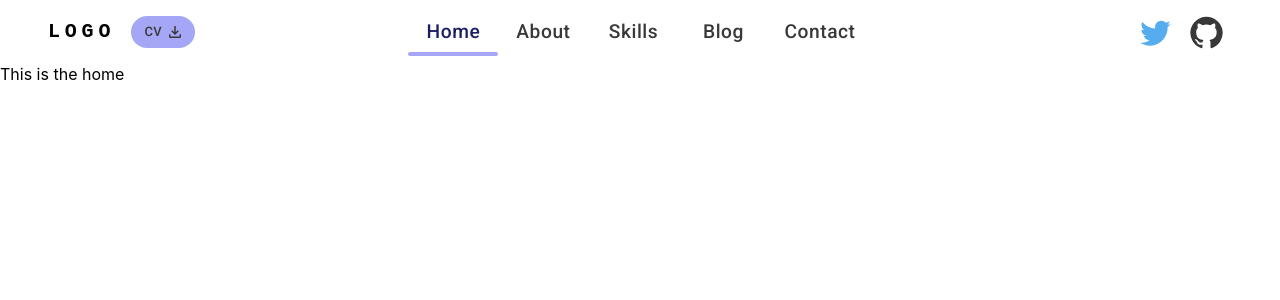
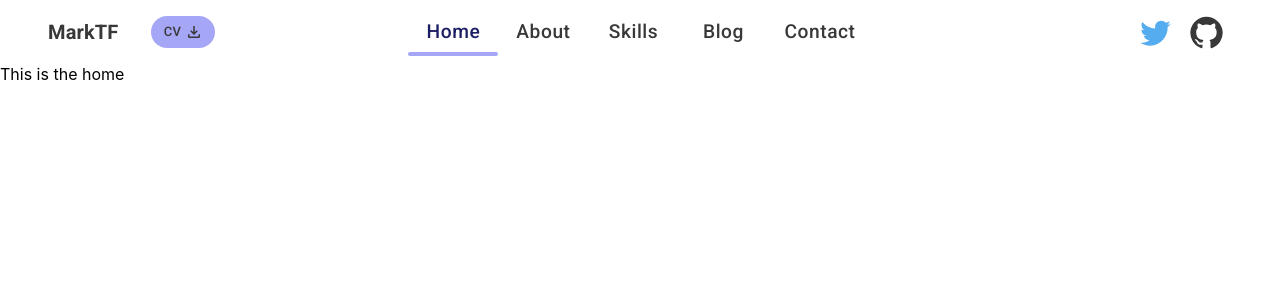
Before and after one commit to MarkoTF/MyCodeResume, a React (Create React App) app: page / in a window 1280 px wide. Shown: the top 300 px of the page. Built offline with nearby package versions, Linux system fonts and the light colour scheme.

Commit message:
feat: now the TopBar is fully responsive

```diff
--- a/src/components/TopBar.tsx
+++ b/src/components/TopBar.tsx
@@ -7,31 +7,26 @@ import {
   Container,
   Button,
   MenuItem,
-  Tooltip,
   Box,
   BoxProps,
   Menu,
-  Avatar,
   useMediaQuery,
   useTheme,
   Tabs,
   Tab,
 } from '@mui/material';
 import MenuIcon from '@mui/icons-material/Menu';
-import AdbIcon from '@mui/icons-material/Adb';
 import FileDownloadOutlinedIcon from '@mui/icons-material/FileDownloadOutlined';
 import GitHubIcon from '@mui/icons-material/GitHub';
 import TwitterIcon from '@mui/icons-material/Twitter';
 
-interface TopBarTypes {
+interface TopBarProps {
   pages: string[],
   openedTab: number,
   handleChangeTab: (event: React.SyntheticEvent<Element, Event>, value: any) => void
 }
 
-const settings = ['Profile', 'Account', 'Dashboard', 'Logout'];
-
-function TopBar(props: TopBarTypes) {
+function TopBar(props: TopBarProps) {
   const theme = useTheme()
   const isMobile = useMediaQuery(theme.breakpoints.down('md'));
 
@@ -44,22 +39,17 @@ function TopBar(props: TopBarTypes) {
   );
 }
 
-const DesktopTopBar = (props: TopBarTypes) => {
+const DesktopTopBar = (props: TopBarProps) => {
   const { pages, openedTab, handleChangeTab } = props;
   const theme = useTheme();
 
   return (
     <Toolbar disableGutters={false}>
-      <Box sx={{ display: 'flex', flex: 1, flexDirection: 'row' }} >
-        <Logo />
-        <Button
-          variant='contained'
-          size='small'
-          color='secondary'
-          endIcon={<FileDownloadOutlinedIcon />}
-        >
-          CV
-        </Button>
+      <Box sx={{ display: 'flex', flex: 1, flexDirection: 'row'}} >
+        <Box sx={{mr: 2}}>
+          <Logo/>
+        </Box>
+        <DownloadCVMenu/>
       </Box>
 
       <Box sx={{ flex: 2, justifyContent: 'center', display: 'flex' }}>
@@ -86,9 +76,10 @@ const DesktopTopBar = (props: TopBarTypes) => {
   );
 }
 
-const MobileTopBar = (props: TopBarTypes) => {
+const MobileTopBar = (props: TopBarProps) => {
   const { pages } = props;
   const [anchorElNav, setAnchorElNav] = React.useState<null | HTMLElement>(null);
+  const theme = useTheme();
 
   const handleOpenNavMenu = (event: React.MouseEvent<HTMLElement>) => {
     setAnchorElNav(event.currentTarget);
@@ -99,8 +90,9 @@ const MobileTopBar = (props: TopBarTypes) => {
   };
 
   return (
-    <Toolbar disableGutters={true}>
-      <Box sx={{ flexGrow: 1, display: 'flex' }}>
+    <Toolbar disableGutters={true} sx={{display: {xs: 'flex'}, justifyContent: {xs: 'space-between'}}}>
+      <Box sx={{ flex: { sm: 1}, display: 'flex', alignItems: 'center' }}>
+        <Box sx={{mr: {sm: 2}}}>
           <IconButton
             size="large"
             aria-label="account of current user"
@@ -111,6 +103,7 @@ const MobileTopBar = (props: TopBarTypes) => {
           >
             <MenuIcon />
           </IconButton>
+        </Box>
         <Menu
           id="menu-appbar"
           anchorEl={anchorElNav}
@@ -132,103 +125,72 @@ const MobileTopBar = (props: TopBarTypes) => {
             </MenuItem>
           ))}
         </Menu>
+        <DownloadCVMenu />
       </Box>
 
+      <Box sx={{justifyContent: 'center', flex: {sm: 1}}}>
         <MobileLogo />
+      </Box>
 
-      <Box sx={{ display: 'flex', justifyContent: 'right', flex: 1 }}>
-        <Account />
+      <Box sx={{ display: 'flex', justifyContent: 'right', flex: {sm: 1} }}>
+        <IconButton><GitHubIcon fontSize='large' sx={{color: theme.palette.black.main}} /></IconButton>
       </Box>
     </Toolbar>
 )};
 
-const Account = () => {
-  const [anchorElUser, setAnchorElUser] = React.useState<null | HTMLElement>(null);
-
-  const handleOpenUserMenu = (event: React.MouseEvent<HTMLElement>) => {
-    setAnchorElUser(event.currentTarget);
-  };
-
-  const handleCloseUserMenu = () => {
-    setAnchorElUser(null);
-  };
-
+const DownloadCVMenu = () => {
   return (
-    <>
-      <Tooltip title="Open settings">
-        <IconButton onClick={handleOpenUserMenu} sx={{ p: 0 }}>
-          <Avatar alt="Remy Sharp" src="/static/images/avatar/2.jpg" />
-        </IconButton>
-      </Tooltip>
-      <Menu
-        sx={{ mt: '45px' }}
-        id="menu-appbar"
-        anchorEl={anchorElUser}
-        anchorOrigin={{
-          vertical: 'top',
-          horizontal: 'right',
-        }}
-        keepMounted
-        transformOrigin={{
-          vertical: 'top',
-          horizontal: 'right',
-        }}
-        open={Boolean(anchorElUser)}
-        onClose={handleCloseUserMenu}
+    <Button
+      variant='contained'
+      size='small'
+      color='secondary'
+      endIcon={<FileDownloadOutlinedIcon />}
     >
-        {settings.map((setting) => (
-          <MenuItem key={setting} onClick={handleCloseUserMenu}>
-            <Typography textAlign="center">{setting}</Typography>
-          </MenuItem>
-        ))}
-      </Menu>
-    </>
+      CV
+    </Button>
   );
 }
 
 const Logo = () => {
+  const theme = useTheme();
+
   return (
     <Typography
       variant="h6"
       noWrap
       component="a"
-      href="/"
+      href=""
       sx={{
         mr: 2,
         display: 'flex',
-        fontFamily: 'monospace',
         fontWeight: 700,
-        letterSpacing: '.3rem',
-        color: 'inherit',
+        color: theme.palette.black.main,
         textDecoration: 'none',
       }}
     >
-      LOGO
+      MarkTF
     </Typography>
   );
 }
 
 const MobileLogo = ({ sx, ...props }: BoxProps) => {
+  const theme = useTheme();
+
   return (
-    <Box sx={{ display: 'flex', flexDirection: 'row', ...sx }} {...props}>
-      <AdbIcon sx={{ display: 'flex', mr: 1 }} />
+    <Box sx={{ display: 'flex', flexDirection: 'row', justifyContent: 'center', ...sx }} {...props}>
       <Typography
         variant="h5"
         noWrap
         component="a"
         href=""
         sx={{
-          mr: 2,
           display: 'flex',
-          flexGrow: 1,
-          fontFamily: 'monospace',
           fontWeight: 700,
-          letterSpacing: '.3rem',
-          color: 'inherit',
+          color: theme.palette.black.main,
           textDecoration: 'none',
         }}
       >
-        LOGO
+        MarkTF
       </Typography>
     </Box>
   );
```
Lines whose indentation alone changed are shown as unchanged.
